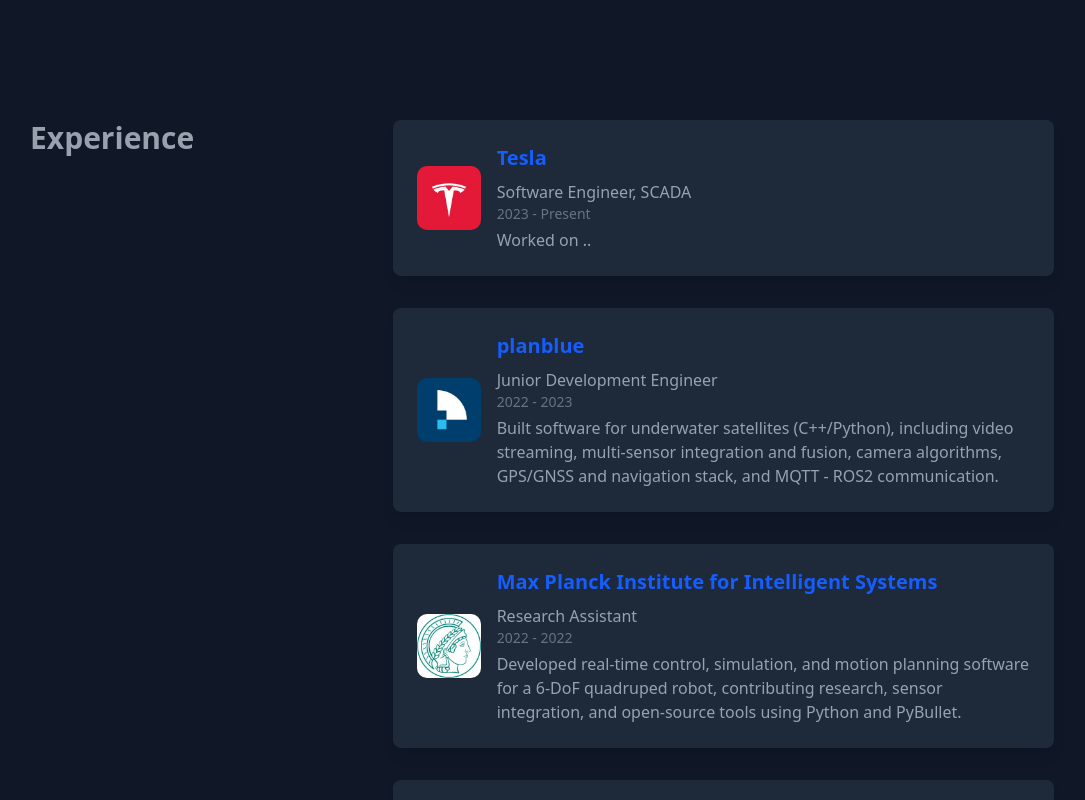
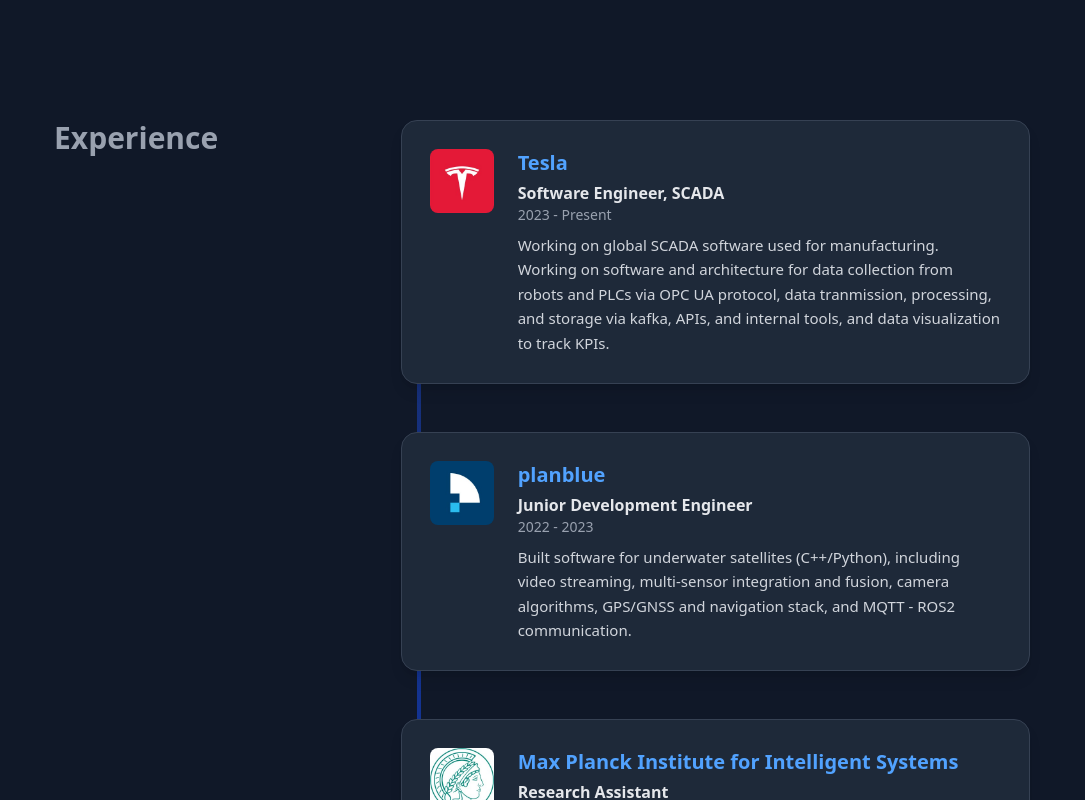
Before and after one commit to nayan-pradhan/personal-portfolio, a React (Vite) app: page / in a window 1280 px wide. Shown: the part 760-1560 px from the top of the page, without its empty margins (108-1193 px from the left). Built offline with nearby package versions, Linux system fonts and the light colour scheme.

Commit message:
Updating experience

```diff
--- a/src/components/Experience.jsx
+++ b/src/components/Experience.jsx
@@ -10,7 +10,7 @@ const experience = [
             {
                 title: "Software Engineer, SCADA",
                 period: "2023 - Present",
-                description: "Worked on ..",
+                description: "Working on global SCADA software used for manufacturing. Working on software and architecture for data collection from robots and PLCs via OPC UA protocol, data tranmission, processing, and storage via kafka, APIs, and internal tools, and data visualization to track KPIs.",
             }
         ]
     },
@@ -63,7 +63,7 @@ const experience = [
             {
                 title: "Team Lead, Research & Teaching Assistant",
                 period: "2020- 2022",
-                description: `Developed software and hardware for underwater and planetary robotics systems (BlueROV2, DuckieBots, ESA Spherical Robot) using ROS, Python/C++, and OpenCV, contributing to research, teaching, and a team effort that earned awards at the 2022 RAMI Underwater Robotics Competition.`
+                description: `Developed software and hardware for robotic systems (BlueROV2, DuckieBots, ESA Spherical Robot) using ROS, Python/C++, and OpenCV, contributing to research, teaching, and leading a team effort that earned awards at the 2022 RAMI Underwater Robotics Competition.`
             }
         ]
     },
@@ -89,14 +89,17 @@ const Experience = () => {
 
     return (
         <section id="experience" ref={ref} className="py-20">
-            <div className="max-w-5xl mx-auto flex flex-col md:flex-row gap-8">
+            <div className="max-w-5xl mx-auto flex flex-col md:flex-row gap-8 px-4 sm:px-6">
                 {/* Left: Header */}
                 <div className="md:w-1/3 flex justify-center md:justify-start mb-8 md:mb-0">
                     <h2 className="text-3xl font-bold text-left md:text-right">Experience</h2>
                 </div>
-                {/* Right: Experience Cards */}
+                {/* Right: Experience Cards with Timeline */}
+                <div className="relative md:w-2/3 flex flex-col gap-12">
+                    {/* Vertical timeline bar */}
+                    <div className="hidden md:block absolute left-4 top-0 h-full w-1 bg-gradient-to-b from-blue-200 via-blue-400 to-blue-200 dark:from-blue-900 dark:via-blue-700 dark:to-blue-900 rounded-full opacity-60 z-0"></div>
                     <motion.div
-                    className="md:w-2/3 flex flex-col gap-8"
+                        className="flex flex-col gap-12 relative z-10"
                         variants={containerVariants}
                         initial="hidden"
                         animate={inView ? "visible" : "hidden"}
@@ -106,42 +109,45 @@ const Experience = () => {
                                 key={exp.company}
                                 variants={itemVariants}
                                 whileHover={{
-                                scale: 1.03,
-                                boxShadow: "0 8px 32px 0 rgba(31, 38, 135, 0.15)",
-                                transition: { type: "spring", stiffness: 300 },
+                                    scale: 1.04,
+                                    boxShadow: "0 12px 32px 0 rgba(31, 38, 135, 0.18)",
+                                    transition: { type: "tween", duration: 0.18, ease: "linear" },
                                 }}
-                            className="bg-white dark:bg-gray-800 rounded-lg shadow-lg p-6 flex items-center gap-4"
+                                className="relative bg-white dark:bg-gray-800 rounded-2xl shadow-lg p-7 flex items-start gap-6 border border-gray-200 dark:border-gray-700 transition-all duration-300"
                             >
+                                {/* Logo (no circle) */}
                                 {exp.logo && (
                                     <img
                                         src={exp.logo}
                                         alt={`${exp.company} logo`}
-                                    className="w-16 h-16 object-contain"
-                                    style={{ borderRadius: "10px" }}
+                                        className="flex-shrink-0 w-16 h-16 object-contain"
+                                        style={{ borderRadius: "8px" }}
                                     />
                                 )}
-                            <div>
+                                <div className="flex-1">
                                     <a
                                         href={exp.url}
                                         target="_blank"
                                         rel="noopener noreferrer"
-                                    className="text-xl font-semibold text-blue-600 hover:underline"
+                                        className="text-xl font-bold text-blue-700 dark:text-blue-400 hover:underline"
                                     >
                                         {exp.company}
                                     </a>
-                                <div className="mt-2 flex flex-col gap-4">
+                                    {/* Multiple roles per company */}
                                     {exp.roles.map((role, idx) => (
-                                        <div key={idx}>
-                                            <div className="font-medium">{role.title}</div>
-                                            <div className="text-gray-500 text-sm">{role.period}</div>
-                                            <div className="mt-1 whitespace-pre-line">{role.description}</div>
+                                        <div key={idx} className={idx > 0 ? "mt-4 pt-4 border-t border-blue-100 dark:border-gray-700" : "mt-1"}>
+                                            <div className="font-semibold text-gray-700 dark:text-gray-200 text-base">{role.title}</div>
+                                            <div className="text-gray-500 dark:text-gray-400 text-sm mb-2">{role.period}</div>
+                                            <div className="whitespace-pre-line text-gray-800 dark:text-gray-300 text-[15px] leading-relaxed">
+                                                {role.description}
+                                            </div>
                                         </div>
                                     ))}
-                                </div>
                                 </div>
                             </motion.div>
                         ))}
                     </motion.div>
+                </div>
             </div>
         </section>
     );
```
Lines whose indentation alone changed are shown as unchanged.
